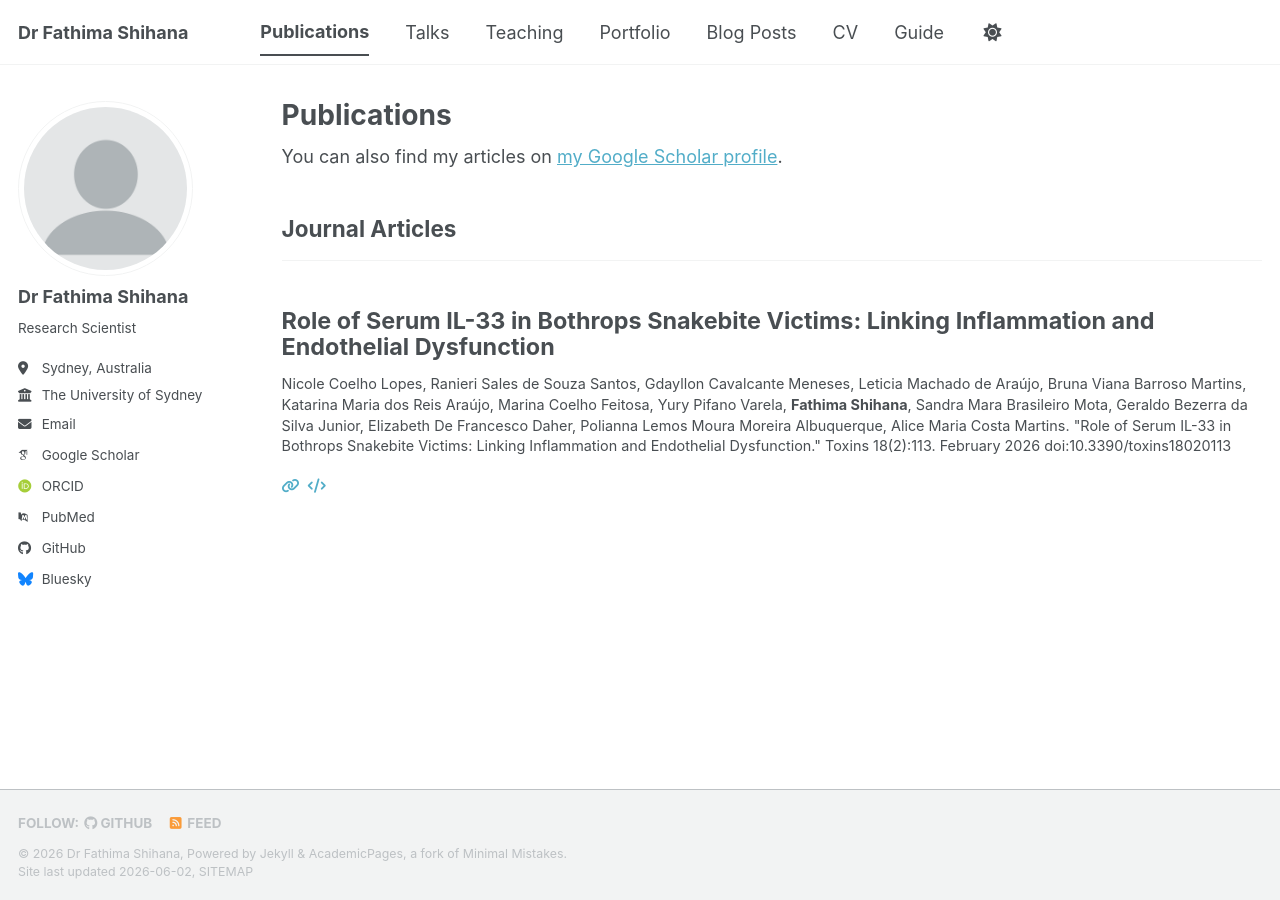
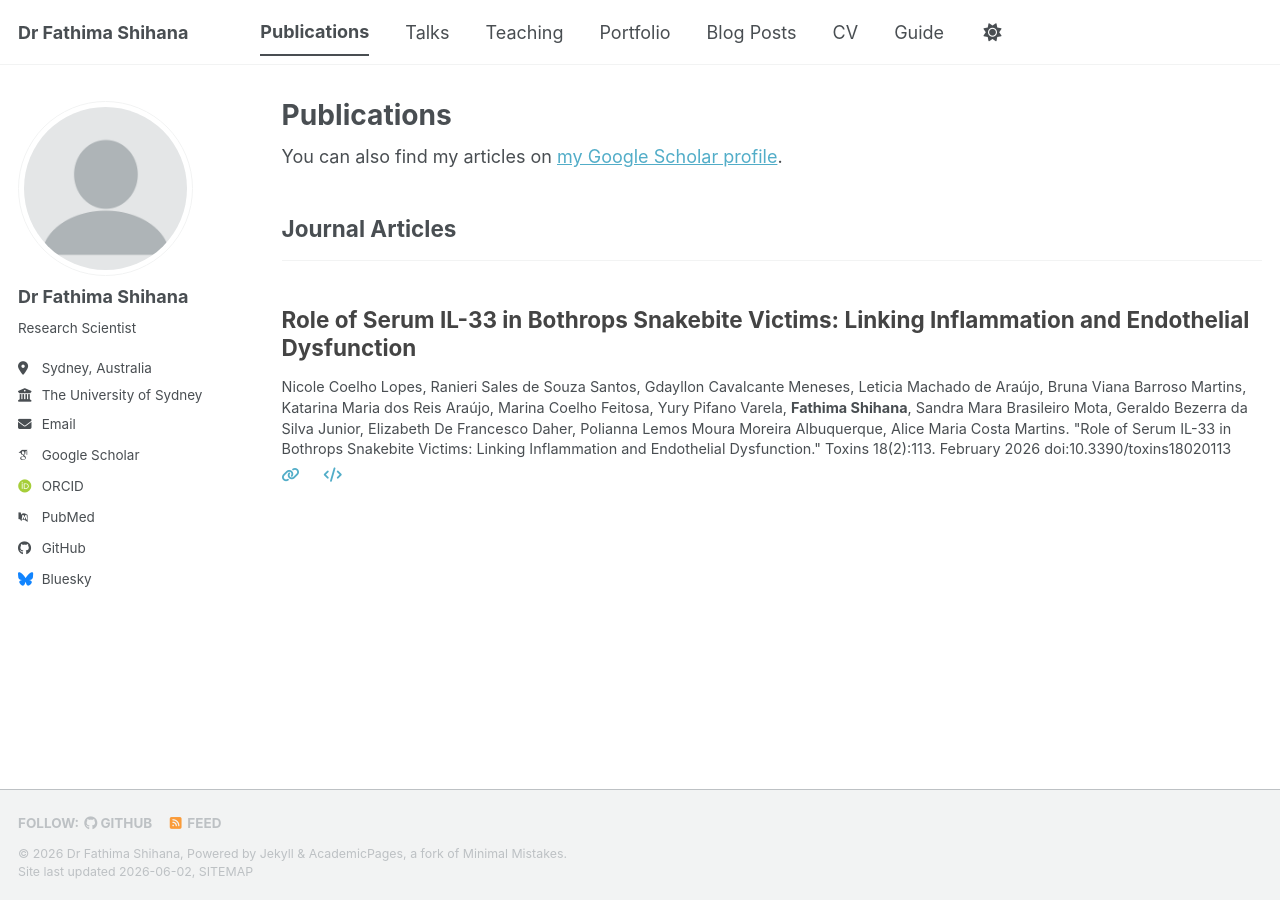
Before and after one commit to fathimashihana/fathimashihana.github.io, a Jekyll site: the page built from _pages/publications.html, in a window 1280 px wide. Built offline with Jekyll 4.4.1, drawn with Linux system fonts in a browser that asks for light colours; some web fonts are replaced; a script bundle is joined from its source files by our own code; library files that are not in the unit come from our copies.

Commit message:
Update main.scss

```diff
--- a/assets/css/main.scss
+++ b/assets/css/main.scss
@@ -74,3 +74,29 @@
 .archive__item .fa {
     font-size: 0.8rem !important;
 }
+.pub-title {
+  font-size: 1.25rem !important;
+  line-height: 1.25 !important;
+  margin-bottom: 8px !important;
+  text-decoration: none !important;
+  border-bottom: none !important;
+  box-shadow: none !important;
+  color: #444 !important;
+}
+
+.pub-citation {
+  font-size: 0.9rem !important;
+  line-height: 1.45 !important;
+  margin-bottom: 5px !important;
+}
+
+.pub-icons {
+  margin-top: 2px !important;
+}
+
+.pub-icons a {
+  text-decoration: none !important;
+  border-bottom: none !important;
+  box-shadow: none !important;
+  margin-right: 8px;
+}
```
